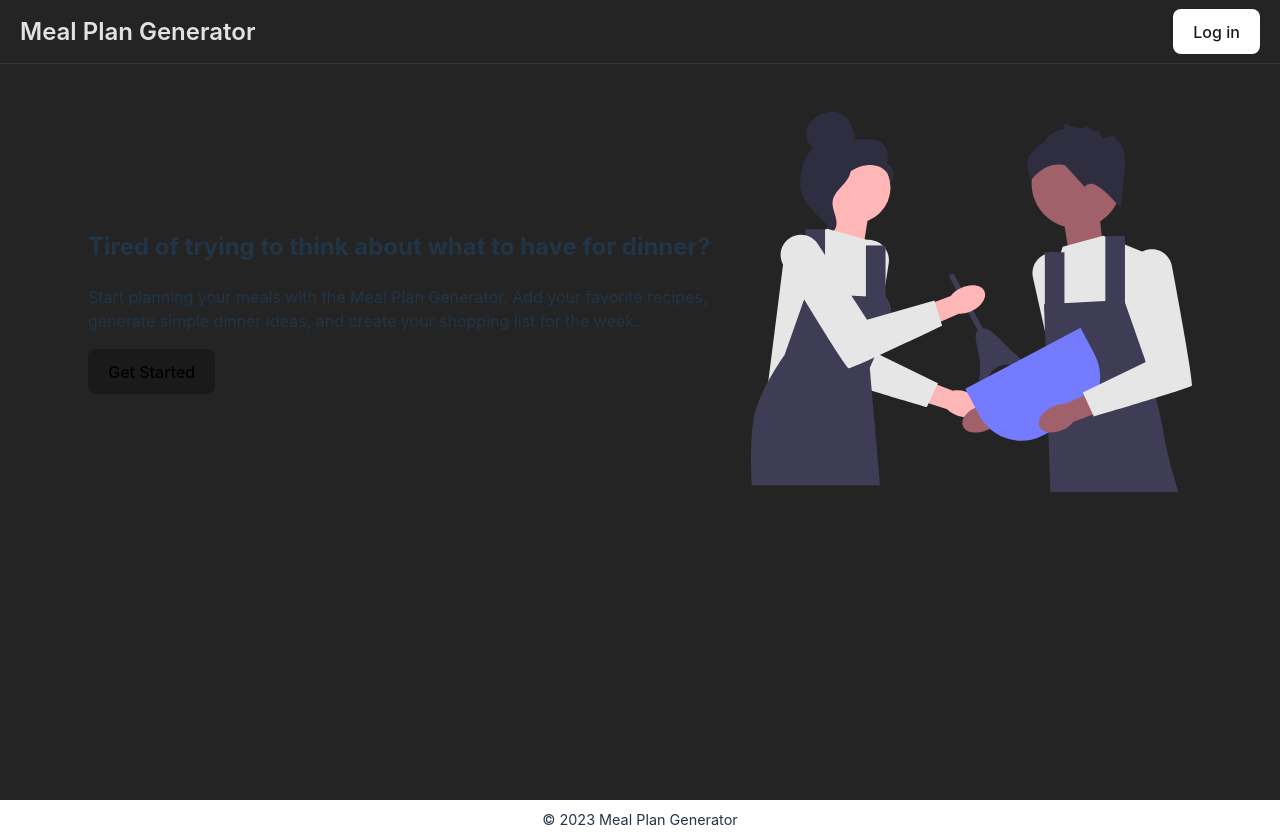
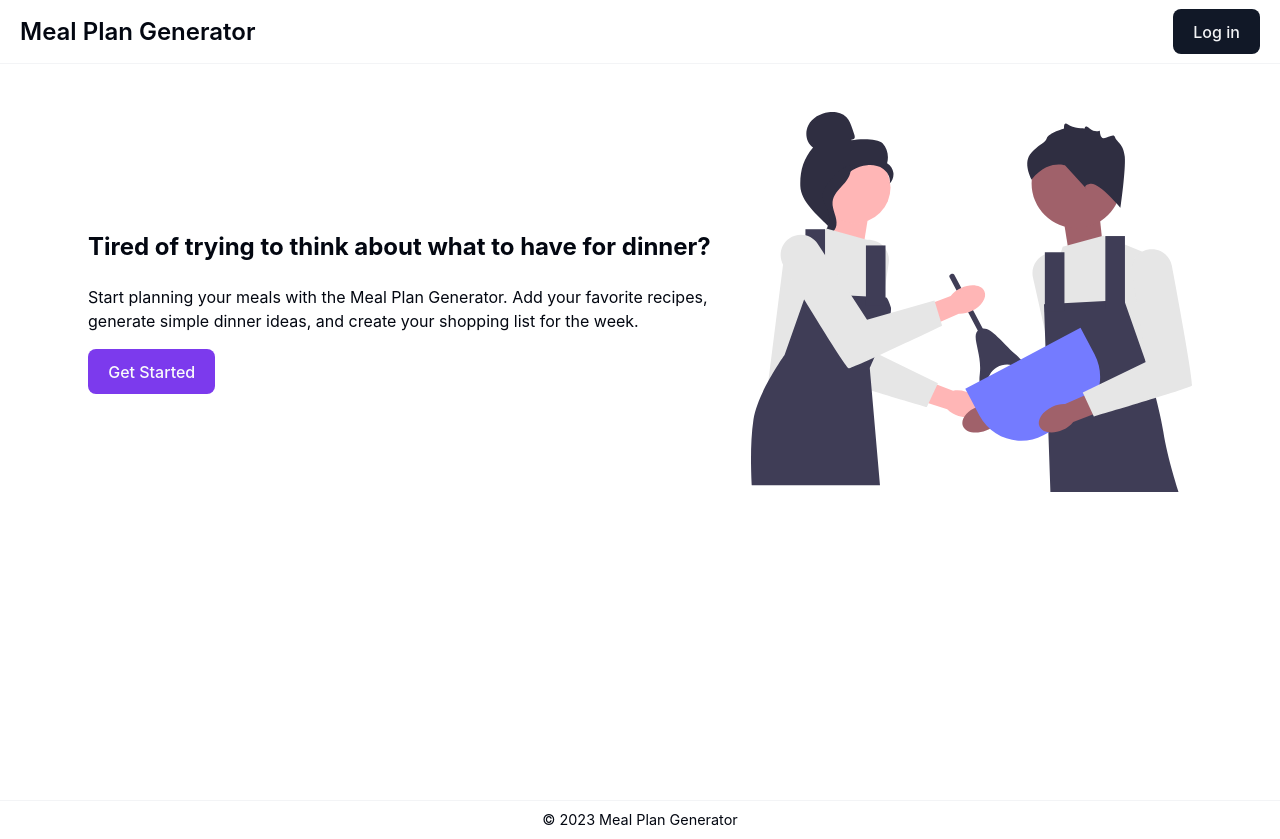
Before and after one commit to jrparente/app-simple-dinners, a React (Vite) app: page / in a window 1280 px wide. Built offline with nearby package versions, Linux system fonts and the light colour scheme.

Commit message:
Updated styles and fixed light mode

```diff
--- a/src/index.css
+++ b/src/index.css
@@ -2,11 +2,20 @@
   font-family: Inter, Avenir, Helvetica, Arial, sans-serif;
   line-height: 1.5;
 
-  color-scheme: light dark;
-  color: rgba(255, 255, 255, 0.87);
-  --background-color: rgb(36, 36, 36);
-  --border: 1px solid rgba(238, 238, 238, 0.1);
-  --primary-color: #646cff;
+  color-scheme: light;
+  --background: #ffffff;
+  --foreground: #030711;
+  --primary: #7c3aed;
+  --primary-foreground: #f9fafb;
+  --secondary: #f3f4f6;
+  --secondary-foreground: #111827;
+  --muted: #f3f4f6;
+  --muted-foreground: #6b7280;
+  --accent: #f3f4f6;
+  --accent-foreground: #111827;
+
+  --border: 1px solid var(--secondary);
+  --radius: 0.5rem;
 
   font-synthesis: none;
   text-rendering: optimizeLegibility;
@@ -15,18 +24,18 @@
   -webkit-text-size-adjust: 100%;
 }
 
-@media (prefers-color-scheme: light) {
+@media (prefers-color-scheme: dark) {
   :root {
-    color: #213547;
-    background-color: #ffffff;
-  }
-
-  a:hover {
-    color: #747bff;
-  }
-
-  button {
-    background-color: #f9f9f9;
+    --foreground: #ffffff;
+    --background: #030711;
+    --primary: #6d28d9;
+    --primary-foreground: #f9fafb;
+    --secondary: #1f2937;
+    --secondary-foreground: #f9fafb;
+    --muted: #1f2937;
+    --muted-foreground: #9ca3af;
+    --accent: #1f2937;
+    --accent-foreground: #f9fafb;
   }
 }
 
@@ -43,17 +52,18 @@ body,
 }
 
 body {
-  background-color: var(--background-color);
+  background-color: var(--background);
+  color: var(--foreground)
 }
 
 a {
   font-weight: 500;
-  color: var(--primary-color);
+  color: var(--primary);
   text-decoration: inherit;
 }
 
 a:hover {
-  color: #535bf2;
+  color: var(--secondary);
 }
 
 img,
@@ -85,7 +95,7 @@ ul {
   height: 100%;
   display: flex;
   flex-direction: column;
-
+  position: relative;
 }
 
 /* Utility Classes */
@@ -151,7 +161,7 @@ ul {
 }
 
 .border-bottom {
-  border-bottom: 1px solid #eeeeee;
+  border-bottom: 1px solid var(--muted-foreground);
 }
 
 .col-reverse {
@@ -191,24 +201,25 @@ ul {
 /* Custom components*/
 
 button {
-  border-radius: 8px;
+  border-radius: var(--radius);
   border: 1px solid transparent;
   padding: 0.6em 1.2em;
   font-size: 1em;
   font-weight: 500;
   font-family: inherit;
-  background-color: #1a1a1a;
+  background-color: var(--primary);
+  color: var(--primary-foreground);
   cursor: pointer;
   transition: border-color 0.25s;
-}
 
-button:hover {
-  border-color: var(--primary-color);
-}
+  &:hover {
+    border-color: var(--secondary);
+  }
 
-button:focus,
-button:focus-visible {
-  outline: 4px auto -webkit-focus-ring-color;
+  &:focus,
+  &:focus-visible {
+    outline: 4px auto -webkit-focus-ring-color;
+  }
 }
 
 .iconButton {
@@ -217,8 +228,8 @@ button:focus-visible {
   justify-items: center;
   cursor: pointer;
   padding: .5rem;
-  background-color: #2c2c2c;
-  border-radius: 5px;
+  background-color: var(--background);
+  border-radius: var(--radius);
 }
 
 /* Sidebar */
@@ -232,7 +243,7 @@ button:focus-visible {
   padding-top: 2rem;
   padding-inline: 1rem;
   transition: transform 0.3s ease;
-  background-color: #1b1b1b;
+  background-color: var(--secondary);
 
 }
 
@@ -243,10 +254,14 @@ button:focus-visible {
 .logo {
   font-size: clamp(1.5rem, 2vw +1rem, 4rem);
   font-weight: 600;
-  color: #e3e3e3;
+  color: var(--foreground);
   padding: 0.6rem;
   margin-right: auto;
   background-color: transparent;
+
+  &:hover {
+    color: var(--background);
+  }
 }
 
 .nav {
@@ -262,9 +277,20 @@ button:focus-visible {
   align-items: center;
   width: 100%;
   padding: 0.6rem;
-  color: #a1a1a1;
+  color: var(--foreground);
   cursor: pointer;
-  border-radius: 5px;
+  border-radius: var(--radius);
+
+  &:hover {
+    background-color: var(--background);
+    color: var(--foreground);
+  }
+
+  &.active {
+    background-color: var(--background);
+    border-radius: var(--radius);
+    color: var(--foreground);
+  }
 }
 
 .linkIcon {
@@ -273,39 +299,19 @@ button:focus-visible {
   margin-right: 0.5rem;
 }
 
-.active {
-  background-color: #2c2c2c;
-  border-radius: 5px;
-  color: #e3e3e3;
-}
-
-.logoutButton {
-  padding: 0.6rem;
-  width: 100%;
-  color: #e3e3e3;
-  cursor: pointer;
-  background-color: rgba(36, 36, 36, 0.9);
-  border: var(--border);
-  border-radius: 5px;
-}
-
-
-.menuLink:hover {
-  color: #e3e3e3;
-}
-
-.logoutButton:hover {
-  background-color: #2c2c2c;
-}
-
 /* Navbar */
 .navbar {
   display: flex;
   align-items: center;
   width: 100%;
   padding: 1rem;
-  background-color: #333333;
-  box-shadow: 0 0 10px rgba(0, 0, 0, 0.2);
+  background-color: var(--secondary);
+  box-shadow: 0 0 10px rgba(0, 0, 0, 0.1);
   z-index: 1000;
 
+  position: fixed;
+  top: 0;
+  left: 0;
+
+
 }
--- a/src/pages/(dashboard)/Recipes/_components/RecipeCard/recipecard.module.css
+++ b/src/pages/(dashboard)/Recipes/_components/RecipeCard/recipecard.module.css
@@ -22,34 +22,30 @@
 }
 
 .recipeMenuButton {
-  display: none;
+  display: flex;
   align-items: center;
   justify-content: center;
   padding: 0.2rem;
   border: var(--border);
-  border-radius: 5px;
+  border-radius: var(--radius);
   cursor: pointer;
-  background-color: rgba(36, 36, 36, 0.9);
-}
+  background-color: var(--secondary);
 
-.recipeMenuButton:hover {
-  color: #e3e3e3;
-  background-color: #2c2c2c;
-}
-
-.recipeCard:hover .recipeMenuButton {
-  display: flex;
+  &:hover {
+    color: #e3e3e3;
+    background-color: #2c2c2c;
+  }
 }
 
 .recipeMenuOptions {
   display: flex;
   flex-direction: column;
-  border-radius: 5px;
+  border-radius: var(--radius);
   opacity: 0;
   transform: translateY(-20px);
   transition: all 0.3s, transform 0.3s;
   border: var(--border);
-  background-color: rgba(36, 36, 36, 0.9);
+  background-color: var(--secondary);
 }
 
 .recipeCard:hover .recipeMenuOptions {
@@ -64,12 +60,12 @@
   gap: 0.5rem;
   padding: 0.5rem 0.8rem;
   font-weight: 500;
-  color: #e3e3e3;
-}
+  color: var(--secondary-foreground);
 
-.recipeMenuOptionsItem:hover {
-  cursor: pointer;
-  background-color: #2c2c2c;
+  &:hover {
+    background-color: var(--background);
+    cursor: pointer;
+  }
 }
 
 .recipeImage {
@@ -120,19 +116,17 @@
 
 .recipeTags li,
 .recipeCategories li {
-  background-color: #0074d9;
-  color: #fff;
-  border: 1px solid #0074d9;
-  border-radius: 15px;
+  background-color: var(--primary);
+  color: var(--primary-foreground);
+  border-radius: var(--radius);
   padding: 5px 15px;
   margin-right: 10px;
   margin-bottom: 10px;
   font-size: 14px;
   cursor: pointer;
   transition: background-color 0.3s;
+
+  &:hover {
+    background-color: var(--accent);
+  }
 }
-
-.recipeTags li:hover,
-.recipeCategories li:hover {
-  background-color: #0056b3;
-}
--- a/src/pages/(dashboard)/_components/Sidebar/Sidebar.jsx
+++ b/src/pages/(dashboard)/_components/Sidebar/Sidebar.jsx
@@ -28,9 +28,9 @@ function Sidebar({ isMobile, isSidebarOpen, collapseSidebar }) {
       aria-label="Sidebar"
     >
       <div className="flex w-full align-center">
-        <NavLink to="/dashboard" className={"logo"}>
+        <a href="/dashboard" className={"logo"}>
           Meal Plan Generator
-        </NavLink>
+        </a>
         <div
           role="button"
           onClick={() => collapseSidebar()}
@@ -81,11 +81,7 @@ function Sidebar({ isMobile, isSidebarOpen, collapseSidebar }) {
             <User className={"linkIcon"} /> Profile
           </NavLink>
         </li>
-        <li
-          className={`${"logoutButton"}`}
-          onClick={handleLogout}
-          role="button"
-        >
+        <li className={`${"menuLink"}`} onClick={handleLogout} role="button">
           <LogOut className={"linkIcon"} />
           Logout
         </li>
--- a/src/pages/(marketing)/Home/home.module.css
+++ b/src/pages/(marketing)/Home/home.module.css
@@ -7,8 +7,6 @@
   flex-direction: column;
   flex: 1 1 0%;
   margin-top: 4rem;
-
-
 }
 
 /* Hero Container */
--- a/src/pages/(marketing)/_components/Header/header.module.css
+++ b/src/pages/(marketing)/_components/Header/header.module.css
@@ -2,7 +2,7 @@
 .header {
   width: 100%;
   height: 4rem;
-  background-color: var(--background-color);
+  background-color: var(--background);
 
   position: fixed;
   top: 0;
@@ -28,8 +28,11 @@
   text-decoration: none;
   font-size: 1.5rem;
   font-weight: 600;
-  color: rgba(255, 255, 255, 0.87);
+  color: var(--foreground);
 
+  &:hover {
+    color: var(--primary);
+  }
 
   @media (max-width: 576px) {
     display: none;
@@ -54,36 +57,22 @@
 }
 
 .loginBtn {
-  color: #1a1a1a;
-  background-color: #ffffff;
-  border: 1px solid #e2e8f0;
-}
+  color: var(--accent);
+  background-color: var(--accent-foreground);
+  border: 1px solid var(--accent);
 
-.loginBtn:hover {
-  background-color: #d7d7d7;
-  color: #1a1a1a;
+  &:hover {
+    background-color: var(--accent);
+    color: var(--accent-foreground);
+  }
 }
 
 .getStartedBtn {
-  color: #ffffff;
-  background-color: #1a1a1a;
+  color: var(--accent-foreground);
+  background-color: var(--accent);
+
+  &:hover {
+    background-color: var(--accent-foreground);
+    color: var(--accent);
+  }
 }
-
-.getStartedBtn:hover {
-  border-color: var(--primary-color);
-  color: #ffffff;
-}
-
-.menuBtn {
-  padding: 8px;
-  margin-left: 5px;
-  color: #64748b;
-  border-radius: 8px;
-  transition: background-color 0.3s, color 0.3s;
-  cursor: pointer;
-}
-
-.menuBtn:hover {
-  background-color: #f8fafc;
-  color: #2d3748;
-}
```
